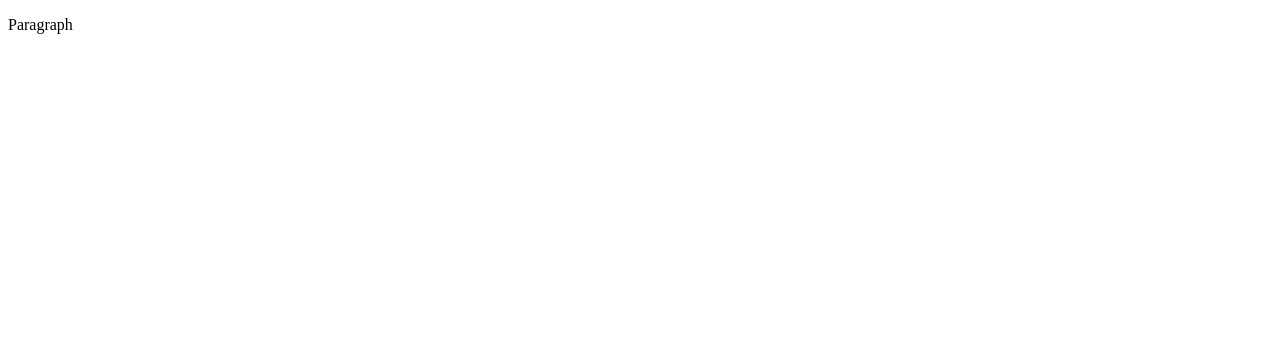
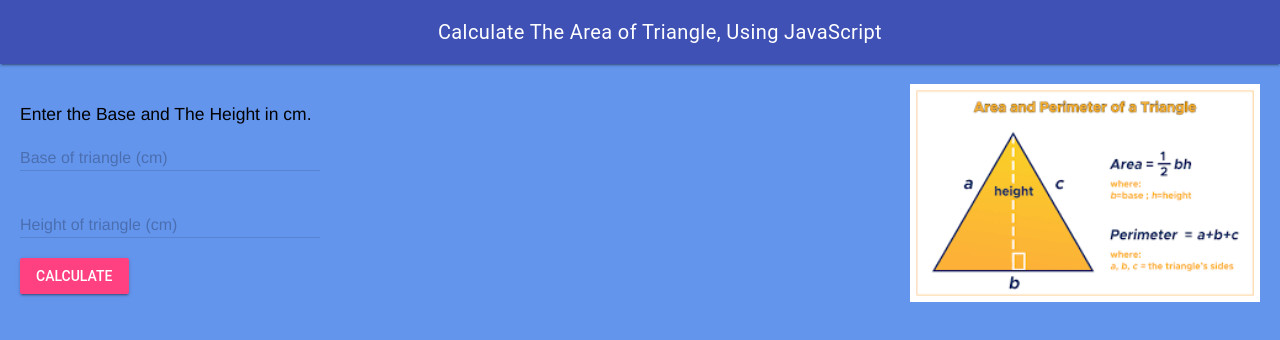
Before and after one commit to MTHS-ICD2O-1-2023/ICD2O-Assignment-02-George-Khalil-29, a plain HTML site: page index.html in a window 1280 px wide. Drawn offline with nearby package versions, Linux system fonts and the light colour scheme.

Commit message:
Save changes

```diff
--- a/css/style.css
+++ b/css/style.css
@@ -1,4 +1,41 @@
-/* Created by: Mr. Coxall
-* Created on: Sep 2020
+/* Created by: George, Khalil
+* Created on: Mar 2024
 * This file contains the CSS for index.html
 */
+
+.mdl-layout__header-row {
+  justify-content: center;
+  padding: 0;
+}
+
+.mdl-layout__content {
+  padding-left: 15pt;
+  padding-right: 15pt;
+  padding-top: 15pt;
+}
+
+.mdl-textfield__error {
+  color: lightgreen;
+}
+
+.page-content {
+  color: rgb(0 0 0);
+  font-family: Helvetica, Arial, sans-serif;
+  font-size: 1.25rem;
+}
+
+.page-content-answer {
+  color: black;
+  font-family: Helvetica, Arial, sans-serif;
+  font-size: 1.25rem;
+}
+
+img {
+  height: auto;
+  width: 350px;
+  float: right;
+}
+
+body {
+  background-color: cornflowerblue;
+}
--- a/index.html
+++ b/index.html
@@ -1,9 +1,66 @@
 <!DOCTYPE html>
 <html>
-  <head>
-    <title>Title</title>
-  </head>
-  <body>
-    <p>Paragraph</p>
-  </body>
+<head>
+  <meta charset="utf-8" />
+  <meta name="description" content="Area and Perimeter of Rectangle, in JavaScript" />
+  <meta name="keywords" content="mths, ics2o" />
+  <meta name="author" content="George, Khalil" />
+  <meta name="viewport" content="width=device-width, initial-scale=1.0" />
+  <link rel="stylesheet" href="./css/style.css" />
+  <link rel="stylesheet" href="https://fonts.googleapis.com/icon?family=Material+Icons" />
+  <link rel="stylesheet" href="https://code.getmdl.io/1.3.0/material.indigo-pink.min.css" />
+  <link rel="apple-touch-icon" sizes="180x180" href="apple-touch-icon.png" />
+  <link rel="icon" type="image/png" sizes="32x32" href="favicon-32x32.png" />
+  <link rel="icon" type="image/png" sizes="16x16" href="favicon-16x16.png" />
+  <link rel="manifest" href="site.webmanifest" />
+  <title>Area Of Triangle, Using JavaScript</title>
+</head>
+<body>
+  <script defer src="https://code.getmdl.io/1.3.0/material.min.js"></script>
+  <script src="./js/script.js"></script>
+  <div class="mdl-layout mdl-js-layout mdl-layout--fixed-header">
+    <header class="mdl-layout__header">
+      <div class="mdl-layout__header-row">
+        <span class="mdl-layout-title">Calculate The Area of Triangle, Using JavaScript</span>
+      </div>
+    </header>
+    <main class="mdl-layout__content">
+      <div class="right-image">
+        <img src="./images/download.png" alt="Image of Triangle" />
+      </div>
+      <br />
+      <div class="page-content">Enter the Base and The Height in cm.</div>
+      <form action="#">
+        <div class="mdl-textfield mdl-js-textfield">
+          <!-- input pattern attribute -->
+          <input class="mdl-textfield__input" type="text" pattern="-?[0-9]*(\.[0-9]+)?" id="base-of-triangle" />
+          <!-- mdl-textfield__label -->
+          <label class="mdl-textfield__label" for="base of triangle">Base of triangle (cm)</label>
+          <!-- class "mdl-textfield__error" -->
+          <span class="mdl-textfield__error">Input is not a number.</span>
+        </div>
+        <br />
+        <div class="mdl-textfield mdl-js-textfield">
+          <!-- input pattern attribute -->
+          <input class="mdl-textfield__input" type="text" pattern="-?[0-9]*(\.[0-9]+)?" id="height-of-triangle" />
+          <!-- mdl-textfield__label -->
+          <label class="mdl-textfield__label" for="height-of-triangle">Height of triangle (cm)</label>
+          <!-- class "mdl-textfield__error" -->
+          <span class="mdl-textfield__error">Input is not a number.</span>
+        </div>
+        <br />
+        <!-- Accent-colored raised button with ripple -->
+        <button class="mdl-button mdl-js-button mdl-button--raised mdl-js-ripple-effect mdl-button--accent"
+          onclick="calculatePermeterAndAreaOfRectangle()">
+          Calculate
+        </button>
+      </form>
+      <br />
+      <div class="page-content-answer">
+        <div id="area"></div>
+        <div id="areaOfTriangle"></div>
+      </div>
+    </main>
+  </div>
+</body>
 </html>
--- a/js/script.js
+++ b/js/script.js
@@ -1,5 +1,22 @@
-// Copyright (c) 2020 Mr. Coxall All rights reserved
+// Copyright (c) 2024 George, Khalil All rights reserved
 //
-// Created by: Mr. Coxall
-// Created on: Sep 2020
+// Created by: George, Khalil
+// Created on: Mar 2024
 // This file contains the JS functions for index.html
+
+"use strict"
+
+/**
+ * This function calculates area of a triangle.
+ */
+function calculatePermeterAndAreaOfRectangle() {
+  // input
+  const baseOftriangle = parseInt(document.getElementById('base-of-triangle').value)
+  const heightOftriangle = parseInt(document.getElementById('height-of-triangle').value)
+
+  // process
+  const areaOfRectangle = baseOftriangle * heightOftriangle / 2 ;
+  // output
+  document.getElementById('area').innerHTML
+  = 'Area is: ' + baseOftriangle * heightOftriangle / 2 + ' cm²'
+}
```
Also changed, not shown: images/download.png (added).
